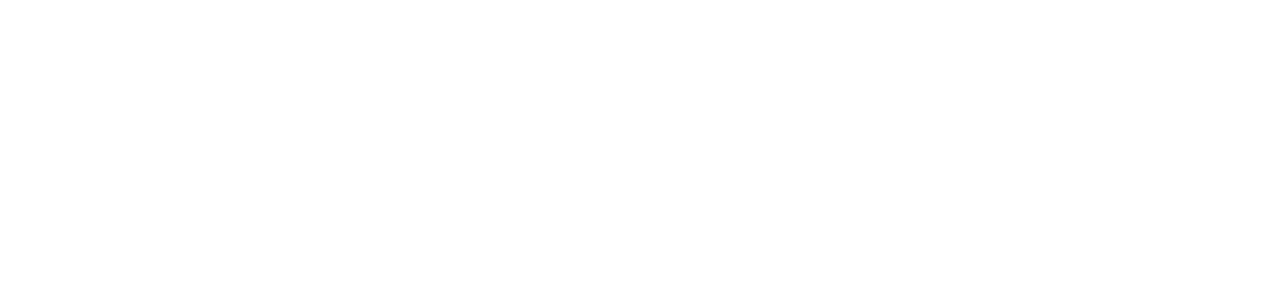
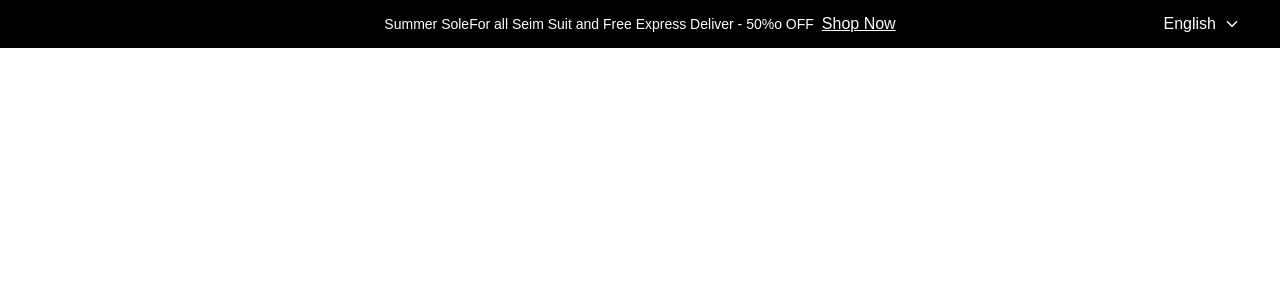
Before and after one commit to almamun0101/exclusive, a Next.js app: page /signup in a window 1280 px wide. Shown: the top 300 px of the page. Built offline with nearby package versions, Linux system fonts and the light colour scheme.

Commit message:
topbar done

```diff
--- a/package.json
+++ b/package.json
@@ -9,9 +9,10 @@
     "lint": "next lint"
   },
   "dependencies": {
+    "next": "15.4.6",
     "react": "19.1.0",
     "react-dom": "19.1.0",
-    "next": "15.4.6"
+    "react-icons": "^5.5.0"
   },
   "devDependencies": {
     "@tailwindcss/postcss": "^4",
--- a/src/app/globals.css
+++ b/src/app/globals.css
@@ -1,6 +1,6 @@
 @import "tailwindcss";
 
-/* :root {
+:root {
   --background: #ffffff;
   --foreground: #171717;
 }
@@ -20,7 +20,12 @@
 }
 
 body {
-  background: var(--background);
-  color: var(--foreground);
-  font-family: Arial, Helvetica, sans-serif;
-} */
+
+   font-family: "Poppins", sans-serif;
+}
+
+
+.container{
+  max-width: 1300px;
+  margin: 0 auto;
+}
--- a/src/app/signup/page.jsx
+++ b/src/app/signup/page.jsx
@@ -1,9 +1,11 @@
+import Topbar from '@/component/Topbar'
 import React from 'react'
 
 const signup = () => {
   return (
     <div>
-
+        {/* top bar */}
+        <Topbar/>
     </div>
   )
 }
--- /dev/null
+++ b/src/component/Topbar.jsx
@@ -0,0 +1,27 @@
+import React from "react";
+import { IoIosArrowDown } from "react-icons/io";
+
+const Topbar = () => {
+  return (
+    <div>
+      {" "}
+      {/* top bar */}
+      <div className="bg-black relative  w-full mx-auto py-3 text-white justify-between flex px-10">
+        <div className="absolute left-1/2 -translate-x-1/2 flex items-center gap-2 text-sm text-center">
+          <h2>
+            Summer SoleFor all Seim Suit and Free Express Deliver - 50%o OFF{" "}
+          </h2>
+          <a href="#" className="underline text-base">
+            Shop Now
+          </a>
+        </div>
+        <div className="ml-auto flex items-center gap-2  ">
+          <button>English</button>
+          <IoIosArrowDown />
+        </div>
+      </div>
+    </div>
+  );
+};
+
+export default Topbar;
```
Also changed, not shown: 1 other file (tests, documents, lock files or other folders).
